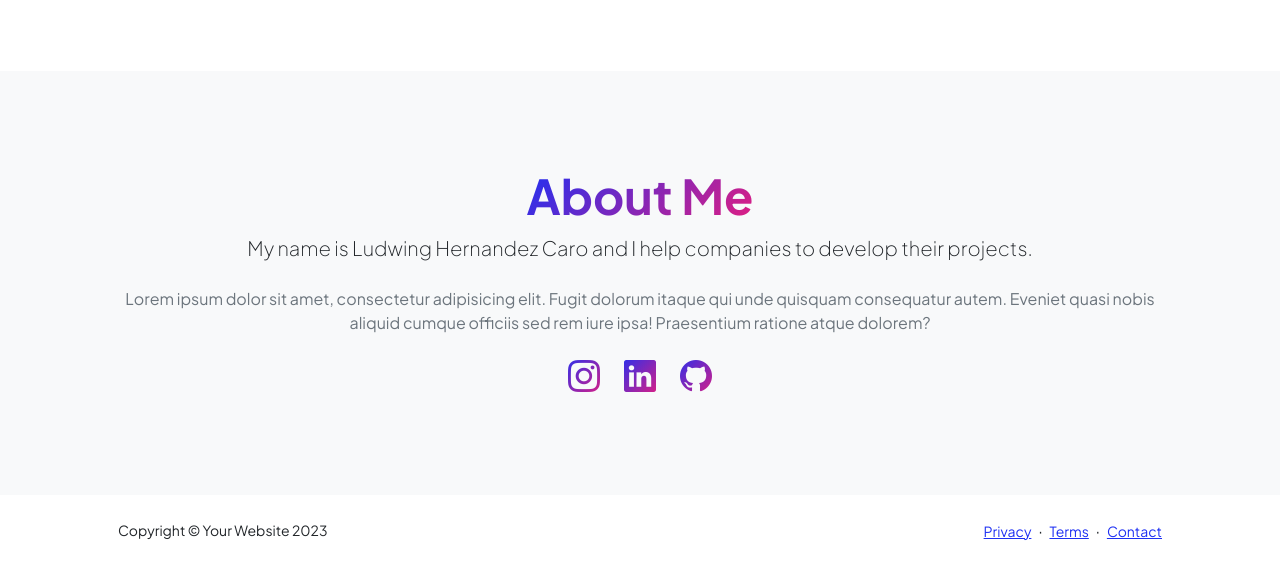
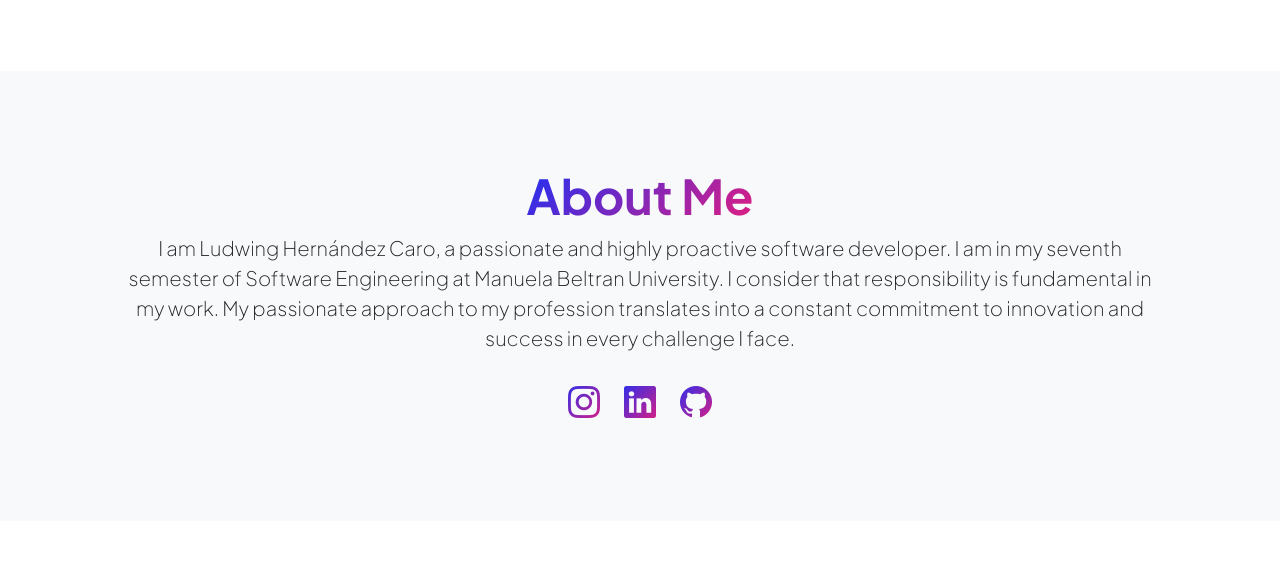
Before and after one commit to Ludwinghc/sistemas-Distribuidos, a Django app: page / in a window 1280 px wide. Shown: the part 994-1561 px from the top of the page. After the commit the page ends 1412 px from the top, so only its background shows below. Run offline with Django 4.2, Linux system fonts and the light colour scheme; some libraries are stand-ins or nearby versions.

Commit message:
devop of delete footer

```diff
--- a/Django/apps/contacts/views.py
+++ b/Django/apps/contacts/views.py
@@ -37,6 +37,7 @@ def contactame(request):
     email.fail_silently = False
     email.send()
     # messages.success(request, 'Se envio el Correo')
-    return redirect(request, '../templates/pages/inicio.html')
+    # ? duda para el profe si cambio el render por redirect me aparece un error
+    return render(request, '../templates/pages/inicio.html')
 
   return render(request, 'pages/contacts.html')
--- a/Django/templates/layouts/base.html
+++ b/Django/templates/layouts/base.html
@@ -23,7 +23,7 @@
     {% include "includes/Header.html" %}
     {% block content %}  {% endblock %}
   </main>
-  {% include "includes/Footer.html" %}
+
   <!-- Bootstrap core JS-->
 <script src="https://cdn.jsdelivr.net/npm/bootstrap@5.2.3/dist/js/bootstrap.bundle.min.js"></script>
 <!-- Core theme JS-->
--- a/Django/templates/pages/inicio.html
+++ b/Django/templates/pages/inicio.html
@@ -323,10 +323,11 @@
             <div class="col-xxl-8">
                 <div class="text-center my-5">
                     <h2 class="display-5 fw-bolder"><span class="text-gradient d-inline">About Me</span></h2>
-                    <p class="lead fw-light mb-4">My name is Ludwing Hernandez Caro and I help companies to develop their projects.</p>
-                    <p class="text-muted">Lorem ipsum dolor sit amet, consectetur adipisicing elit. Fugit dolorum itaque
-                        qui unde quisquam consequatur autem. Eveniet quasi nobis aliquid cumque officiis sed rem iure
-                        ipsa! Praesentium ratione atque dolorem?</p>
+                    <p class="lead fw-light mb-4">I am Ludwing Hernández Caro, a passionate and highly proactive software developer.
+                        I am in my seventh semester of Software Engineering at Manuela Beltran University.
+                        I consider that responsibility is fundamental in my work.
+                            My passionate approach to my profession translates into a constant commitment to innovation
+                            and success in every challenge I face.</p>
                     <div class="d-flex justify-content-center fs-2 gap-4">
                         <a class="text-gradient" href="https://instagram.com/ludwing.hernandez.20?igshid=OGQ5ZDc2ODk2ZA=="><i class="bi bi-instagram"></i></a>
                         <a class="text-gradient" href="https://www.linkedin.com/in/ludwing-wladimir-hernandez-caro-596159237?utm_source=share&utm_campaign=share_via&utm_content=profile&utm_medium=android_app"><i class="bi bi-linkedin"></i></a>
```
Also changed, not shown: Django/db.sqlite3.
